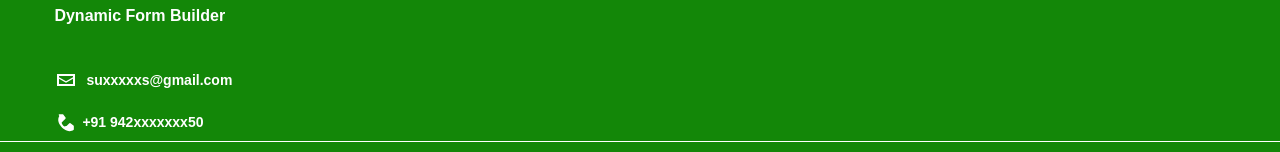
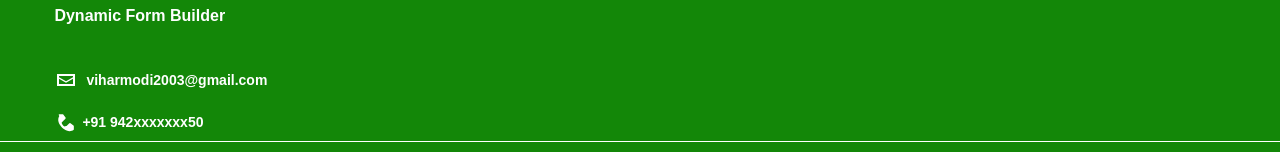
Before and after one commit to Vihar8/DynamicFormBuilder, a Next.js app in the folder Form-Front/: page /export in a window 1280 px wide. Shown: the part 944-1096 px from the top of the page. Built offline with nearby package versions, Linux system fonts and the light colour scheme; no server answers; what tailwindcss-dir would draw is missing.

Commit message:
- Chnages

```diff
--- a/Form-Front/src/layouts/Footer/Footer.jsx
+++ b/Form-Front/src/layouts/Footer/Footer.jsx
@@ -3,8 +3,6 @@ import classes from "./Footer.module.scss";
 import Container from "../../app/commoncomponents/Container/Container";
 import NavigationMenu from "./NavigationMenu/NavigationMenu";
 import { Grid } from "@mui/material";
-// import footerlogo from "/assets/sumantyres.png";
-import emailIcon from "../../../public/emailIcon.svg";
 import Link from "next/link";
 
 const Footer = () => {
@@ -49,9 +47,9 @@ const Footer = () => {
                     </svg>
 
                   <Link
-                    href="mailto:sumantyres@gmail.com"
+                    href="mailto:viharmodi2003@gmail.com"
                   >
-                    suxxxxxs@gmail.com
+                    viharmodi2003@gmail.com
                   </Link>
                 </p>
 
@@ -67,7 +65,7 @@ const Footer = () => {
                       <path d="M3.654 1.328a.678.678 0 0 1 .58-.325h2.59c.24 0 .463.112.601.294l1.789 2.387a.678.678 0 0 1-.081.903L6.342 7.37a.678.678 0 0 0-.144.746c.297.73.698 1.411 1.287 2 .59.588 1.271.989 2 .287a.678.678 0 0 0 .746-.144l2.06-2.062a.678.678 0 0 1 .903-.081l2.386 1.79c.182.138.294.36.294.6v2.59a.678.678 0 0 1-.325.58c-1.062.655-3.01 1.293-5.46.39-2.444-.9-5.348-3.805-6.248-6.249-.902-2.45-.263-4.398.392-5.46z" />
                     </svg>
                   </span>
-                  <Link href="tel:+919426636250">+91 942xxxxxxx50</Link>
+                  <Link href="tel:+918160302155">+91 942xxxxxxx50</Link>
                 </p>
 
               </div>
```
